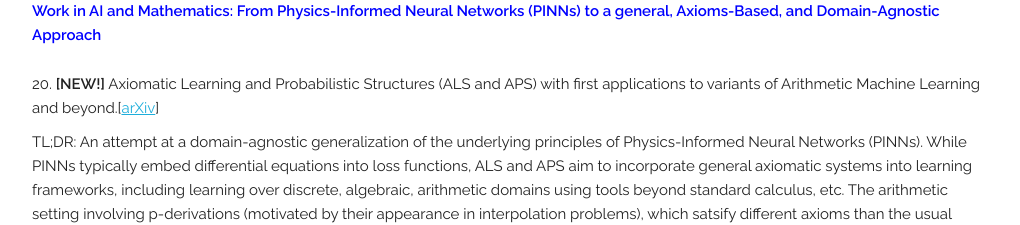
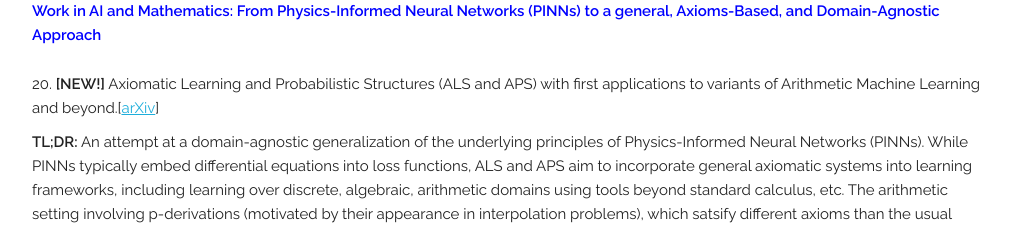
Before and after one commit to VladMargarint/vladmargarint.github.io, a plain HTML site: page index.html in a window 1280 px wide. Shown: the part 4240-4465 px from the top of the page, without its empty margins (128-1148 px from the left). Drawn offline with Linux system fonts and the light colour scheme; a web font is replaced by a local one.

Commit message:
Update index.html

```diff
--- a/index.html
+++ b/index.html
@@ -183,7 +183,7 @@ For more details, see paper (16).-->
       <li> <b>[NEW!]</b>  Axiomatic Learning and Probabilistic Structures (ALS and APS) with first
 applications to variants of Arithmetic Machine Learning and beyond.[<a  href="https://arxiv.org/abs/2610.36601">arXiv</a>]</li>
 
-	TL;DR: An attempt at a domain-agnostic generalization of the underlying principles of Physics-Informed Neural Networks (PINNs). While PINNs typically embed differential equations into loss functions, ALS and APS aim to incorporate general axiomatic systems into learning frameworks, including learning over discrete, algebraic, arithmetic domains using tools beyond standard calculus, etc. The arithmetic setting involving p-derivations (motivated by their appearance in interpolation problems), which satsify different axioms than the usual derivatives, is chosen in the manuscript to exemplify these ideas. Similar developments could be explored for datasets governed by rules arising from Biology, Chemistry, Economics, and other disciplines. One of the goals of this research direction is to study how the structure of the axioms and of the underlying objects influences the complexity of minimizers, convergence from random initialization, mathematical properties of the learning process, etc.
+	<b>TL;DR:</b> An attempt at a domain-agnostic generalization of the underlying principles of Physics-Informed Neural Networks (PINNs). While PINNs typically embed differential equations into loss functions, ALS and APS aim to incorporate general axiomatic systems into learning frameworks, including learning over discrete, algebraic, arithmetic domains using tools beyond standard calculus, etc. The arithmetic setting involving p-derivations (motivated by their appearance in interpolation problems), which satsify different axioms than the usual derivatives, is chosen in the manuscript to exemplify these ideas. Similar developments could be explored for datasets governed by rules arising from Biology, Chemistry, Economics, and other disciplines. One of the goals of this research direction is to study how the structure of the axioms and of the underlying objects influences the complexity of minimizers, convergence from random initialization, mathematical properties of the learning process, etc.
 
 		 <h6><b> <p style="color: #0000FF"> Work in Machine Learning for Singular Dynamics and Mathematical Physics </b> </h6>
 
```
